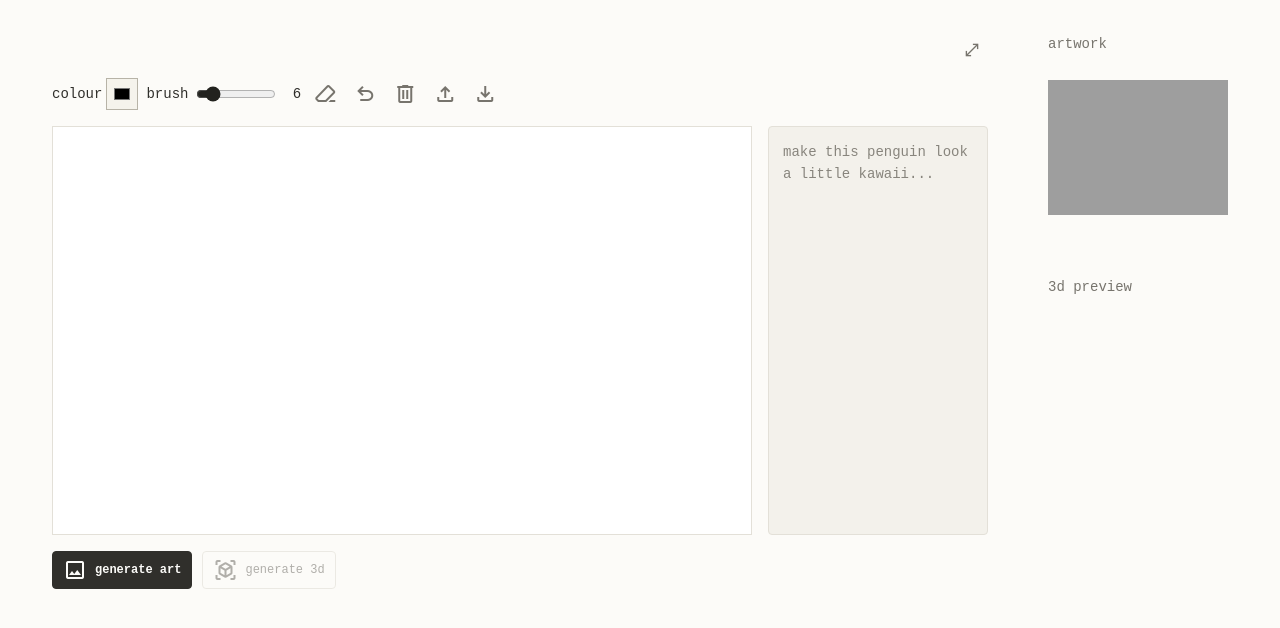
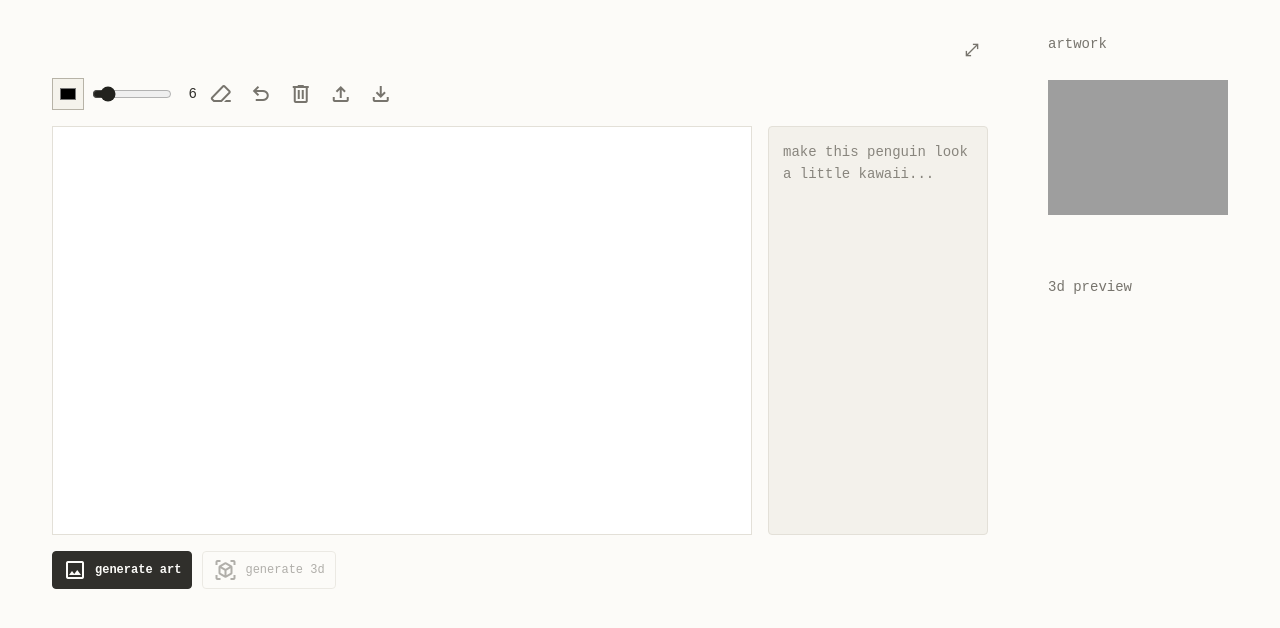
Before and after one commit to jensenleedesignstudio/pixefy-me, a plain HTML site: page public/index.html in a window 1280 px wide. Shown: the part 112-740 px from the top of the page. Drawn offline with nearby package versions, Linux system fonts and the light colour scheme; some packages are replaced by stand-ins of ours; grey boxes are pictures that could not be loaded; a script that the page names is missing.

Commit message:
remove labels for input: colour and brush

```diff
--- a/public/index.html
+++ b/public/index.html
@@ -46,12 +46,10 @@
         <div class = "drawing-toolbar" role = "group" aria-label = "drawing tools">
             <div class = "tool-group" role = "group" aria-label = "brush settings">
                 <div class = "color-control">
-                    <label for = "brush-color">colour</label>
-                    <input type = "color" id = "brush-color" value = "#000000" title = "brush colour">
+                    <input type = "color" id = "brush-color" value = "#000000" aria-label = "Brush colour" title = "Brush colour">
                 </div>
                 <div class = "size-control">
-                    <label for = "brush-size">brush</label>
-                    <input type = "range" id = "brush-size" min = "1" max = "40" value = "6">
+                    <input type = "range" id = "brush-size" min = "1" max = "40" value = "6" aria-label = "Brush size" title = "Brush size">
                     <output id = "brush-size-value" for = "brush-size">6</output>
                 </div>
                 <button class = "icon-button" id = "eraser" type = "button" aria-label = "eraser" title = "eraser" aria-pressed = "false">
```
